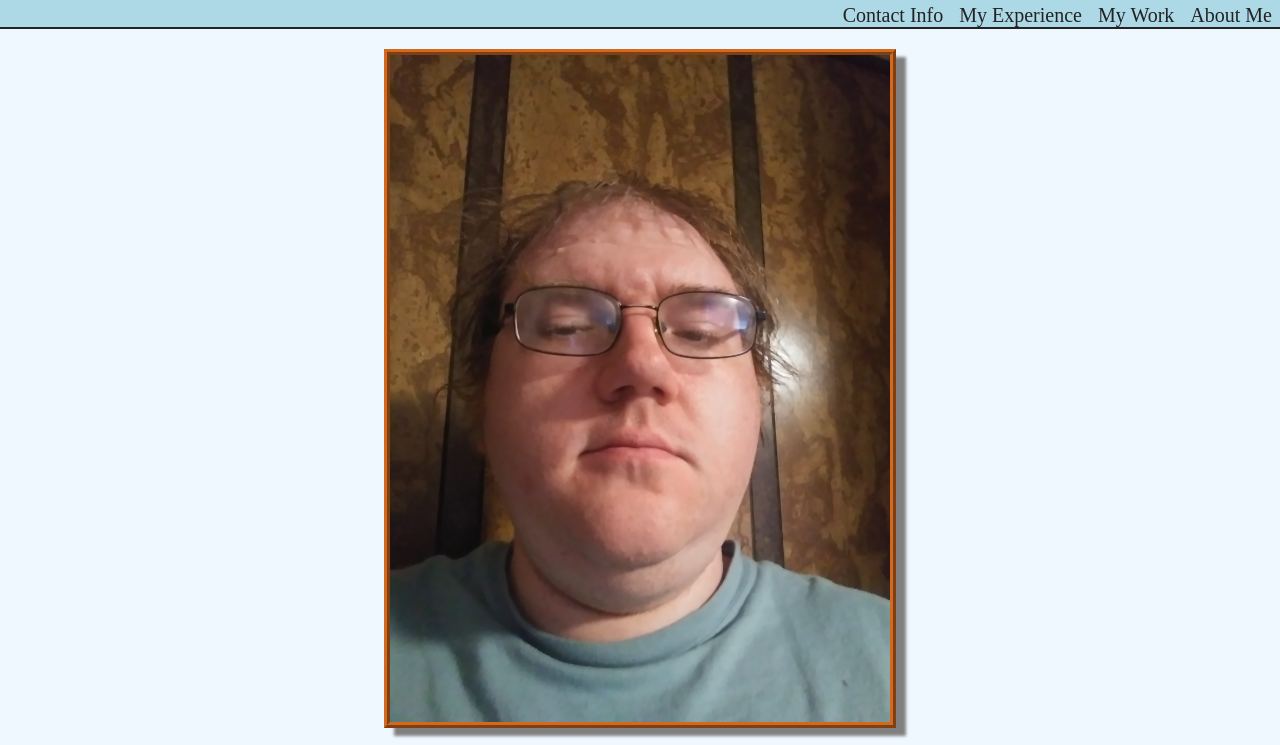
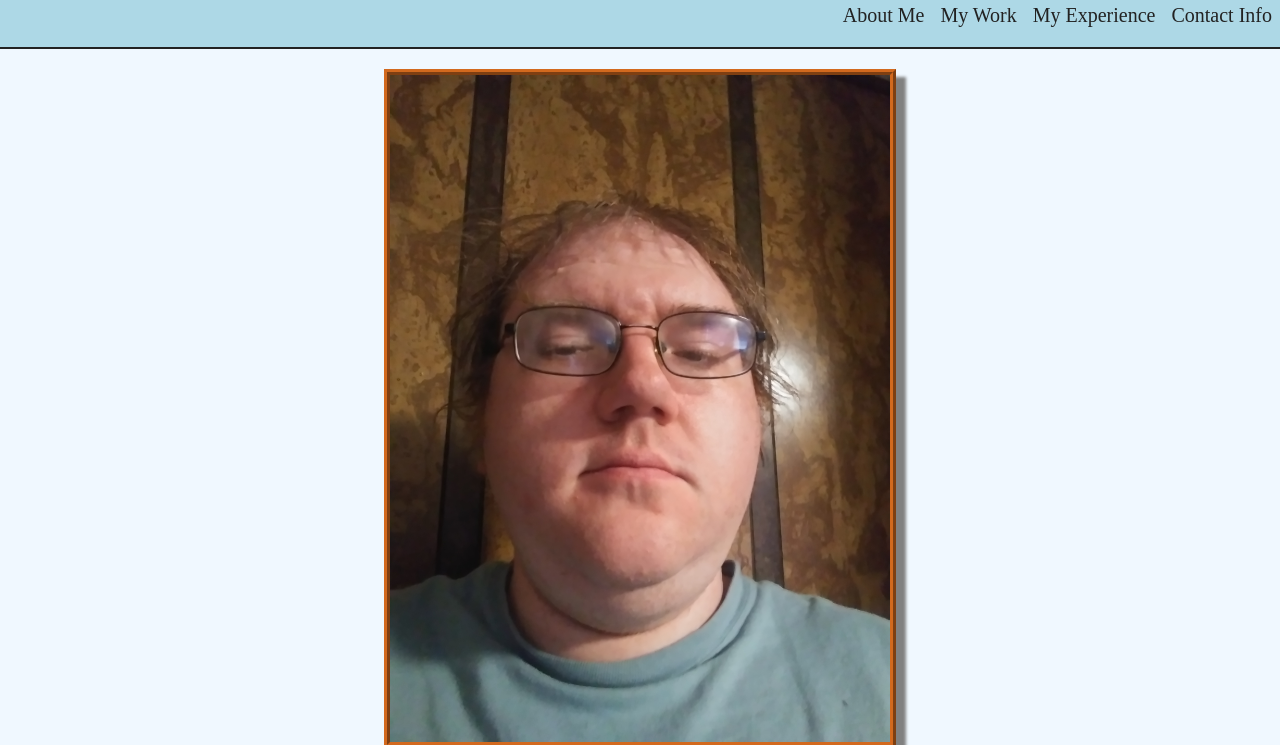
Before and after one commit to CommieDog/my-portfolio, a plain HTML site: page index.html in a window 1280 px wide. Shown: the part 178-923 px from the top of the page. Drawn offline with Linux system fonts and the light colour scheme.

Commit message:
Fix order of navbar links

```diff
--- a/assets/style.css
+++ b/assets/style.css
@@ -45,14 +45,19 @@ main {
     margin: 15px;
 }
 
+nav ul {
+    display: flex;
+    flex-wrap: wrap;
+    justify-content: flex-end;
+}
+
 nav a {
     color: #222;
     text-decoration: none;
 }
 
 nav li {
-    display: inline;
-    float: right;
+    list-style: none;
     margin-left: 8px;
     margin-right: 8px;
 }
```
